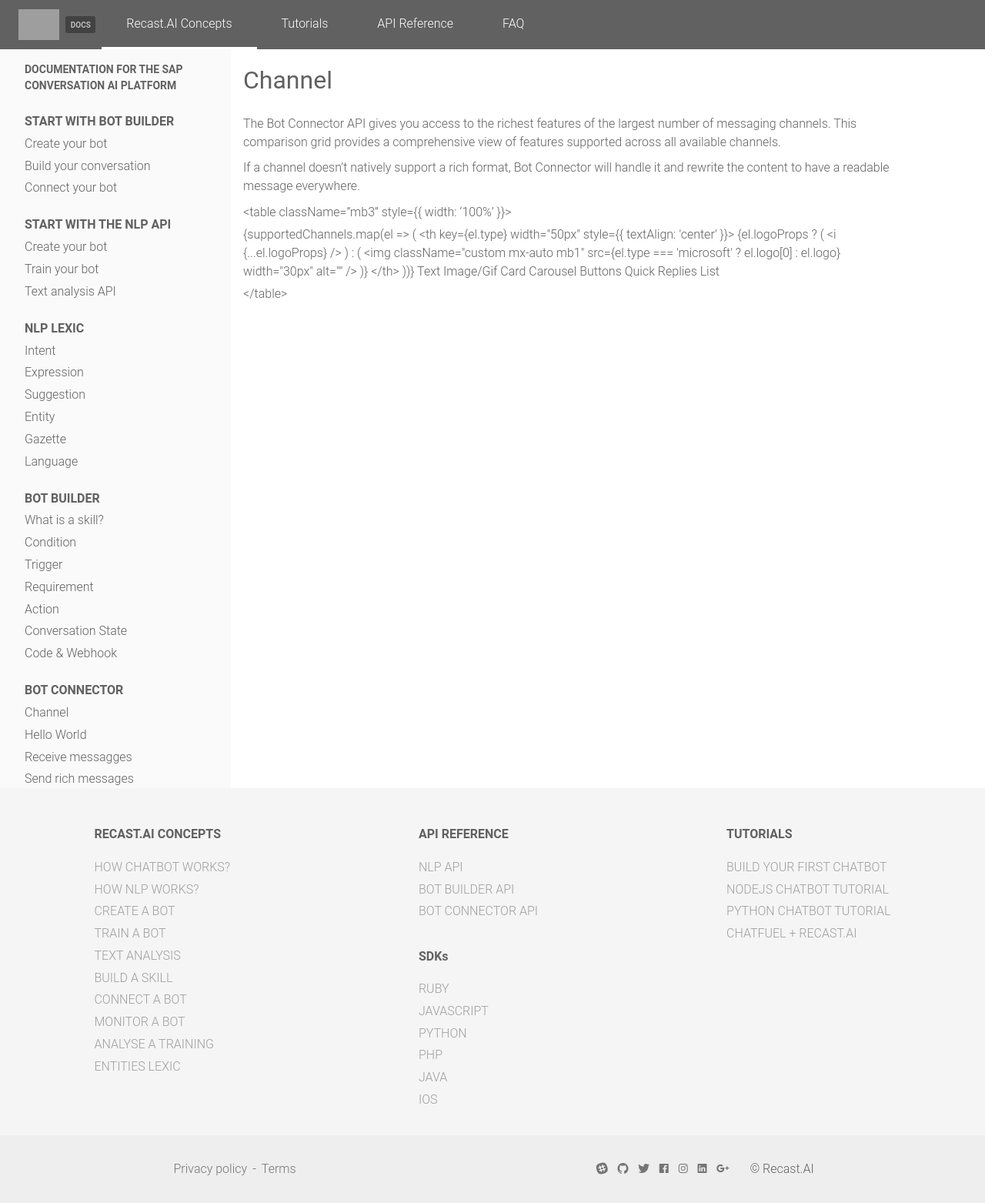
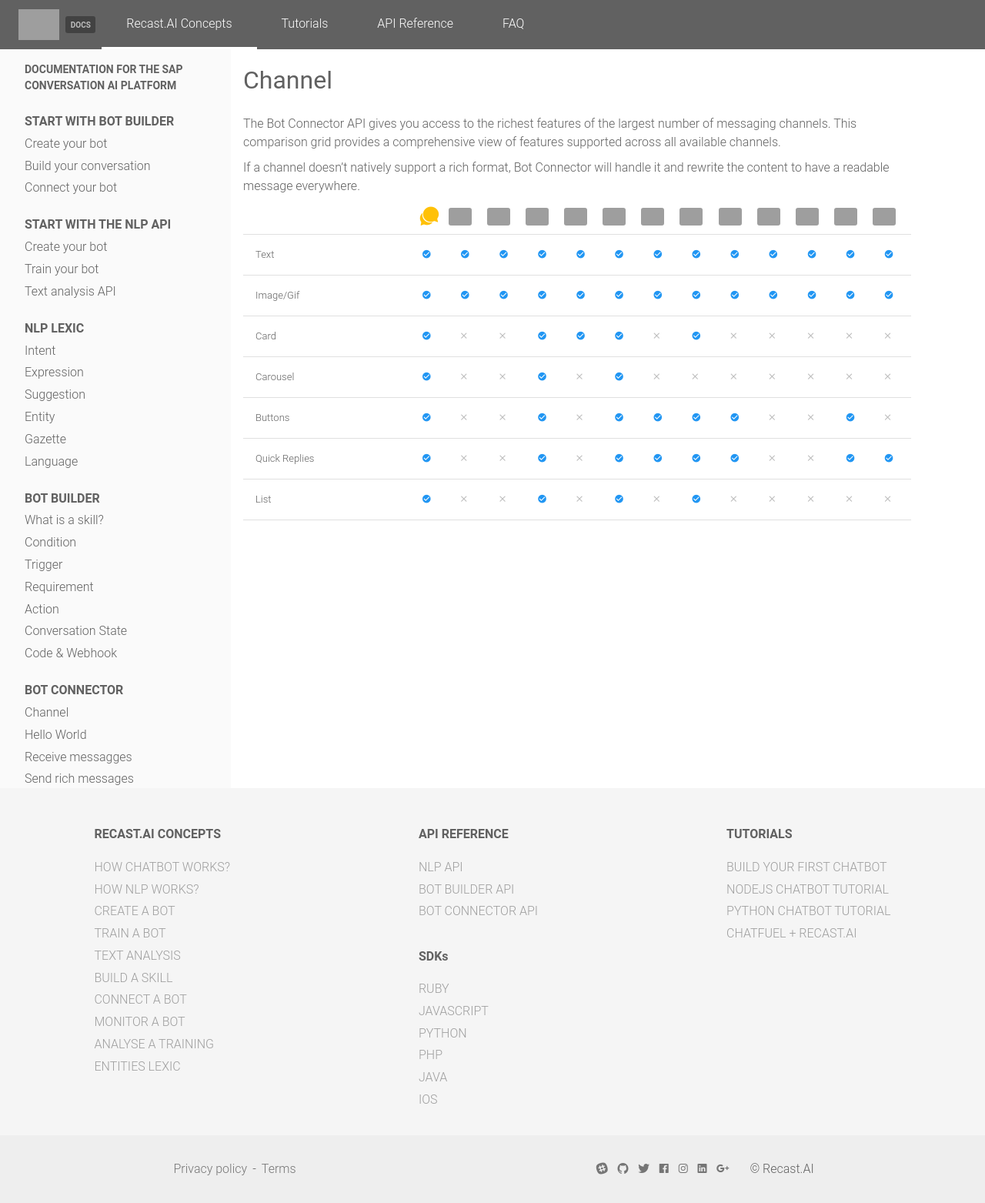
Before and after one commit to SAP-archive/docs, a Jekyll site: the page built from concepts/bot_connector/channel.md, in a window 1280 px wide. Shown: the whole page at 77% size. Built offline with Jekyll 4.4.1, drawn with Linux system fonts in a browser that asks for light colours; nearby versions of some CDN libraries; a script that is not in the unit is left out; grey boxes are pictures that could not be loaded.

Commit message:
feat(channels) display channels tables

```diff
--- a/_sass/recast/_concept.scss
+++ b/_sass/recast/_concept.scss
@@ -32,6 +32,10 @@
       margin: 0.5rem 0;
       border-radius: 3px;
       box-shadow: 0px 0px 25px rgba(0, 0, 0, 0.3);
+
+      &.noShadow {
+        box-shadow: 0 0 0 0;
+      }
     }
 
     ul {
--- a/concepts/bot_connector/channel.md
+++ b/concepts/bot_connector/channel.md
@@ -9,299 +9,163 @@
 
 If a channel doesn't natively support a rich format, Bot Connector will handle it and rewrite the content to have a readable message everywhere.
 
-<table className="mb3" style={{ width: '100%' }}>
-  <thead>
+<table class="mb3" style="width: 100%;">
+    <thead>
     <tr>
-      <th width="25%" />
-      {supportedChannels.map(el => (
-        <th key={el.type} width="50px" style={{ textAlign: 'center' }}>
-          {el.logoProps ? (
-            <i {...el.logoProps} />
-          ) : (
-            <img
-              className="custom mx-auto mb1"
-              src={el.type === 'microsoft' ? el.logo[0] : el.logo}
-              width="30px"
-              alt=""
-            />
-          )}
+        <th width="25%"></th>
+        <th width="50px" style="text-align: center;"><i class="ion-ios-chatbubbles c-amber-500"
+                                                        style="font-size: 30px; width: 40px; margin: 0px 0.5rem;"></i>
         </th>
-      ))}
+        <th width="50px" style="text-align: center;"><img class="custom mx-auto mb1 noShadow"
+                                                          src="https://www.recast.ai/assets/images/integrations/callr.png" width="30px"
+                                                          alt=""></th>
+        <th width="50px" style="text-align: center;"><img class="custom mx-auto mb1 noShadow"
+                                                          src="https://www.recast.ai/assets/images/integrations/cisco.svg" width="30px"
+                                                          alt=""></th>
+        <th width="50px" style="text-align: center;"><img class="custom mx-auto mb1 noShadow"
+                                                          src="https://www.recast.ai/assets/images/integrations/kik.svg" width="30px" alt="">
+        </th>
+        <th width="50px" style="text-align: center;"><img class="custom mx-auto mb1 noShadow"
+                                                          src="https://www.recast.ai/assets/images/integrations/line.svg" width="30px"
+                                                          alt=""></th>
+        <th width="50px" style="text-align: center;"><img class="custom mx-auto mb1 noShadow"
+                                                          src="https://www.recast.ai/assets/images/integrations/messenger.svg" width="30px"
+                                                          alt=""></th>
+        <th width="50px" style="text-align: center;"><img class="custom mx-auto mb1 noShadow"
+                                                          src="https://www.recast.ai/assets/images/integrations/skype.svg" width="30px"
+                                                          alt=""></th>
+        <th width="50px" style="text-align: center;"><img class="custom mx-auto mb1 noShadow"
+                                                          src="https://www.recast.ai/assets/images/integrations/slack.svg" width="30px"
+                                                          alt=""></th>
+        <th width="50px" style="text-align: center;"><img class="custom mx-auto mb1 noShadow"
+                                                          src="https://www.recast.ai/assets/images/integrations/sapjam.png" width="30px"
+                                                          alt=""></th>
+        <th width="50px" style="text-align: center;"><img class="custom mx-auto mb1 noShadow"
+                                                          src="https://www.recast.ai/assets/images/integrations/telegram.svg" width="30px"
+                                                          alt=""></th>
+        <th width="50px" style="text-align: center;"><img class="custom mx-auto mb1 noShadow"
+                                                          src="https://www.recast.ai/assets/images/integrations/twilio.svg" width="30px"
+                                                          alt=""></th>
+        <th width="50px" style="text-align: center;"><img class="custom mx-auto mb1 noShadow"
+                                                          src="https://www.recast.ai/assets/images/integrations/twitch.svg" width="30px"
+                                                          alt=""></th>
+        <th width="50px" style="text-align: center;"><img class="custom mx-auto mb1 noShadow"
+                                                          src="https://www.recast.ai/assets/images/integrations/twitter.svg" width="30px"
+                                                          alt=""></th>
     </tr>
-  </thead>
-  <tbody>
+    </thead>
+    <tbody>
     <tr>
-      <td>Text</td>
-      <td className="center">
-        <i className="c-blue-500 ion-checkmark-circled" />
-      </td>
-      <td className="center">
-        <i className="c-blue-500 ion-checkmark-circled" />
-      </td>
-      <td className="center">
-        <i className="c-blue-500 ion-checkmark-circled" />
-      </td>
-      <td className="center">
-        <i className="c-blue-500 ion-checkmark-circled" />
-      </td>
-      <td className="center">
-        <i className="c-blue-500 ion-checkmark-circled" />
-      </td>
-      <td className="center">
-        <i className="c-blue-500 ion-checkmark-circled" />
-      </td>
-      <td className="center">
-        <i className="c-blue-500 ion-checkmark-circled" />
-      </td>
-      <td className="center">
-        <i className="c-blue-500 ion-checkmark-circled" />
-      </td>
-      <td className="center">
-        <i className="c-blue-500 ion-checkmark-circled" />
-      </td>
-      <td className="center">
-        <i className="c-blue-500 ion-checkmark-circled" />
-      </td>
-      <td className="center">
-        <i className="c-blue-500 ion-checkmark-circled" />
-      </td>
-      <td className="center">
-        <i className="c-blue-500 ion-checkmark-circled" />
-      </td>
+        <td>Text</td>
+        <td class="center"><i class="c-blue-500 ion-md-checkmark-circle"></i></td>
+        <td class="center"><i class="c-blue-500 ion-md-checkmark-circle"></i></td>
+        <td class="center"><i class="c-blue-500 ion-md-checkmark-circle"></i></td>
+        <td class="center"><i class="c-blue-500 ion-md-checkmark-circle"></i></td>
+        <td class="center"><i class="c-blue-500 ion-md-checkmark-circle"></i></td>
+        <td class="center"><i class="c-blue-500 ion-md-checkmark-circle"></i></td>
+        <td class="center"><i class="c-blue-500 ion-md-checkmark-circle"></i></td>
+        <td class="center"><i class="c-blue-500 ion-md-checkmark-circle"></i></td>
+        <td class="center"><i class="c-blue-500 ion-md-checkmark-circle"></i></td>
+        <td class="center"><i class="c-blue-500 ion-md-checkmark-circle"></i></td>
+        <td class="center"><i class="c-blue-500 ion-md-checkmark-circle"></i></td>
+        <td class="center"><i class="c-blue-500 ion-md-checkmark-circle"></i></td>
+        <td class="center"><i class="c-blue-500 ion-md-checkmark-circle"></i></td>
     </tr>
     <tr>
-      <td>Image/Gif</td>
-      <td className="center">
-        <i className="c-blue-500 ion-checkmark-circled" />
-      </td>
-      <td className="center">
-        <i className="c-blue-500 ion-checkmark-circled" />
-      </td>
-      <td className="center">
-        <i className="c-blue-500 ion-checkmark-circled " />
-      </td>
-      <td className="center">
-        <i className="c-blue-500 ion-checkmark-circled" />
-      </td>
-      <td className="center">
-        <i className="c-blue-500 ion-checkmark-circled" />
-      </td>
-      <td className="center">
-        <i className="c-blue-500 ion-checkmark-circled" />
-      </td>
-      <td className="center">
-        <i className="c-blue-500 ion-checkmark-circled" />
-      </td>
-      <td className="center">
-        <i className="c-blue-500 ion-checkmark-circled" />
-      </td>
-      <td className="center">
-        <i className="c-blue-500 ion-checkmark-circled" />
-      </td>
-      <td className="center">
-        <i className="c-blue-500 ion-checkmark-circled" />
-      </td>
-      <td className="center">
-        <i className="c-blue-500 ion-checkmark-circled" />
-      </td>
-      <td className="center">
-        <i className="c-blue-500 ion-checkmark-circled" />
-      </td>
+        <td>Image/Gif</td>
+        <td class="center"><i class="c-blue-500 ion-md-checkmark-circle"></i></td>
+        <td class="center"><i class="c-blue-500 ion-md-checkmark-circle"></i></td>
+        <td class="center"><i class="c-blue-500 ion-md-checkmark-circle "></i></td>
+        <td class="center"><i class="c-blue-500 ion-md-checkmark-circle"></i></td>
+        <td class="center"><i class="c-blue-500 ion-md-checkmark-circle"></i></td>
+        <td class="center"><i class="c-blue-500 ion-md-checkmark-circle"></i></td>
+        <td class="center"><i class="c-blue-500 ion-md-checkmark-circle"></i></td>
+        <td class="center"><i class="c-blue-500 ion-md-checkmark-circle"></i></td>
+        <td class="center"><i class="c-blue-500 ion-md-checkmark-circle"></i></td>
+        <td class="center"><i class="c-blue-500 ion-md-checkmark-circle"></i></td>
+        <td class="center"><i class="c-blue-500 ion-md-checkmark-circle"></i></td>
+        <td class="center"><i class="c-blue-500 ion-md-checkmark-circle"></i></td>
+        <td class="center"><i class="c-blue-500 ion-md-checkmark-circle"></i></td>
     </tr>
     <tr>
-      <td>Card</td>
-      <td className="center">
-        <i className="c-blue-500 ion-checkmark-circled" />
-      </td>
-      <td className="center">
-        <i className="c-grey-400 ion-close" />
-      </td>
-      <td className="center">
-        <i className="c-grey-400 ion-close" />
-      </td>
-      <td className="center">
-        <i className="c-blue-500 ion-checkmark-circled" />
-      </td>
-      <td className="center">
-        <i className="c-blue-500 ion-checkmark-circled" />
-      </td>
-      <td className="center">
-        <i className="c-blue-500 ion-checkmark-circled" />
-      </td>
-      <td className="center">
-        <i className="c-grey-400 ion-close" />
-      </td>
-      <td className="center">
-        <i className="c-blue-500 ion-checkmark-circled" />
-      </td>
-      <td className="center">
-        <i className="c-grey-400 ion-close" />
-      </td>
-      <td className="center">
-        <i className="c-grey-400 ion-close" />
-      </td>
-      <td className="center">
-        <i className="c-grey-400 ion-close" />
-      </td>
-      <td className="center">
-        <i className="c-grey-400 ion-close" />
-      </td>
+        <td>Card</td>
+        <td class="center"><i class="c-blue-500 ion-md-checkmark-circle"></i></td>
+        <td class="center"><i class="c-grey-400 ion-md-close"></i></td>
+        <td class="center"><i class="c-grey-400 ion-md-close"></i></td>
+        <td class="center"><i class="c-blue-500 ion-md-checkmark-circle"></i></td>
+        <td class="center"><i class="c-blue-500 ion-md-checkmark-circle"></i></td>
+        <td class="center"><i class="c-blue-500 ion-md-checkmark-circle"></i></td>
+        <td class="center"><i class="c-grey-400 ion-md-close"></i></td>
+        <td class="center"><i class="c-blue-500 ion-md-checkmark-circle"></i></td>
+        <td class="center"><i class="c-grey-400 ion-md-close"></i></td>
+        <td class="center"><i class="c-grey-400 ion-md-close"></i></td>
+        <td class="center"><i class="c-grey-400 ion-md-close"></i></td>
+        <td class="center"><i class="c-grey-400 ion-md-close"></i></td>
+        <td class="center"><i class="c-grey-400 ion-md-close"></i></td>
     </tr>
     <tr>
-      <td>Carousel</td>
-      <td className="center">
-        <i className="c-blue-500 ion-checkmark-circled" />
-      </td>
-      <td className="center">
-        <i className="c-grey-400 ion-close" />
-      </td>
-      <td className="center">
-        <i className="c-grey-400 ion-close" />
-      </td>
-      <td className="center">
-        <i className="c-blue-500 ion-checkmark-circled" />
-      </td>
-      <td className="center">
-        <i className="c-grey-400 ion-close" />
-      </td>
-      <td className="center">
-        <i className="c-blue-500 ion-checkmark-circled" />
-      </td>
-      <td className="center">
-        <i className="c-grey-400 ion-close" />
-      </td>
-      <td className="center">
-        <i className="c-grey-400 ion-close" />
-      </td>
-      <td className="center">
-        <i className="c-grey-400 ion-close" />
-      </td>
-      <td className="center">
-        <i className="c-grey-400 ion-close" />
-      </td>
-      <td className="center">
-        <i className="c-grey-400 ion-close" />
-      </td>
-      <td className="center">
-        <i className="c-grey-400 ion-close" />
-      </td>
+        <td>Carousel</td>
+        <td class="center"><i class="c-blue-500 ion-md-checkmark-circle"></i></td>
+        <td class="center"><i class="c-grey-400 ion-md-close"></i></td>
+        <td class="center"><i class="c-grey-400 ion-md-close"></i></td>
+        <td class="center"><i class="c-blue-500 ion-md-checkmark-circle"></i></td>
+        <td class="center"><i class="c-grey-400 ion-md-close"></i></td>
+        <td class="center"><i class="c-blue-500 ion-md-checkmark-circle"></i></td>
+        <td class="center"><i class="c-grey-400 ion-md-close"></i></td>
+        <td class="center"><i class="c-grey-400 ion-md-close"></i></td>
+        <td class="center"><i class="c-grey-400 ion-md-close"></i></td>
+        <td class="center"><i class="c-grey-400 ion-md-close"></i></td>
+        <td class="center"><i class="c-grey-400 ion-md-close"></i></td>
+        <td class="center"><i class="c-grey-400 ion-md-close"></i></td>
+        <td class="center"><i class="c-grey-400 ion-md-close"></i></td>
     </tr>
     <tr>
-      <td>Buttons</td>
-      <td className="center">
-        <i className="c-blue-500 ion-checkmark-circled" />
-      </td>
-      <td className="center">
-        <i className="c-grey-400 ion-close" />
-      </td>
-      <td className="center">
-        <i className="c-grey-400 ion-close" />
-      </td>
-      <td className="center">
-        <i className="c-blue-500 ion-checkmark-circled" />
-      </td>
-      <td className="center">
-        <i className="c-grey-400 ion-close" />
-      </td>
-      <td className="center">
-        <i className="c-blue-500 ion-checkmark-circled" />
-      </td>
-      <td className="center">
-        <i className="c-blue-500 ion-checkmark-circled" />
-      </td>
-      <td className="center">
-        <i className="c-blue-500 ion-checkmark-circled" />
-      </td>
-      <td className="center">
-        <i className="c-blue-500 ion-checkmark-circled" />
-      </td>
-      <td className="center">
-        <i className="c-grey-400 ion-close" />
-      </td>
-      <td className="center">
-        <i className="c-grey-400 ion-close" />
-      </td>
-      <td className="center">
-        <i className="c-blue-500 ion-checkmark-circled" />
-      </td>
+        <td>Buttons</td>
+        <td class="center"><i class="c-blue-500 ion-md-checkmark-circle"></i></td>
+        <td class="center"><i class="c-grey-400 ion-md-close"></i></td>
+        <td class="center"><i class="c-grey-400 ion-md-close"></i></td>
+        <td class="center"><i class="c-blue-500 ion-md-checkmark-circle"></i></td>
+        <td class="center"><i class="c-grey-400 ion-md-close"></i></td>
+        <td class="center"><i class="c-blue-500 ion-md-checkmark-circle"></i></td>
+        <td class="center"><i class="c-blue-500 ion-md-checkmark-circle"></i></td>
+        <td class="center"><i class="c-blue-500 ion-md-checkmark-circle"></i></td>
+        <td class="center"><i class="c-blue-500 ion-md-checkmark-circle"></i></td>
+        <td class="center"><i class="c-grey-400 ion-md-close"></i></td>
+        <td class="center"><i class="c-grey-400 ion-md-close"></i></td>
+        <td class="center"><i class="c-blue-500 ion-md-checkmark-circle"></i></td>
+        <td class="center"><i class="c-grey-400 ion-md-close"></i></td>
     </tr>
     <tr>
-      <td>Quick Replies</td>
-      <td className="center">
-        <i className="c-blue-500 ion-checkmark-circled" />
-      </td>
-      <td className="center">
-        <i className="c-grey-400 ion-close" />
-      </td>
-      <td className="center">
-        <i className="c-grey-400 ion-close" />
-      </td>
-      <td className="center">
-        <i className="c-blue-500 ion-checkmark-circled" />
-      </td>
-      <td className="center">
-        <i className="c-grey-400 ion-close" />
-      </td>
-      <td className="center">
-        <i className="c-blue-500 ion-checkmark-circled" />
-      </td>
-      <td className="center">
-        <i className="c-blue-500 ion-checkmark-circled" />
-      </td>
-      <td className="center">
-        <i className="c-blue-500 ion-checkmark-circled" />
-      </td>
-      <td className="center">
-        <i className="c-blue-500 ion-checkmark-circled" />
-      </td>
-      <td className="center">
-        <i className="c-grey-400 ion-close" />
-      </td>
-      <td className="center">
-        <i className="c-grey-400 ion-close" />
-      </td>
-      <td className="center">
-        <i className="c-blue-500 ion-checkmark-circled" />
-      </td>
+        <td>Quick Replies</td>
+        <td class="center"><i class="c-blue-500 ion-md-checkmark-circle"></i></td>
+        <td class="center"><i class="c-grey-400 ion-md-close"></i></td>
+        <td class="center"><i class="c-grey-400 ion-md-close"></i></td>
+        <td class="center"><i class="c-blue-500 ion-md-checkmark-circle"></i></td>
+        <td class="center"><i class="c-grey-400 ion-md-close"></i></td>
+        <td class="center"><i class="c-blue-500 ion-md-checkmark-circle"></i></td>
+        <td class="center"><i class="c-blue-500 ion-md-checkmark-circle"></i></td>
+        <td class="center"><i class="c-blue-500 ion-md-checkmark-circle"></i></td>
+        <td class="center"><i class="c-blue-500 ion-md-checkmark-circle"></i></td>
+        <td class="center"><i class="c-grey-400 ion-md-close"></i></td>
+        <td class="center"><i class="c-grey-400 ion-md-close"></i></td>
+        <td class="center"><i class="c-blue-500 ion-md-checkmark-circle"></i></td>
+        <td class="center"><i class="c-blue-500 ion-md-checkmark-circle"></i></td>
     </tr>
     <tr>
-      <td>List</td>
-      <td className="center">
-        <i className="c-blue-500 ion-checkmark-circled" />
-      </td>
-      <td className="center">
-        <i className="c-grey-400 ion-close" />
-      </td>
-      <td className="center">
-        <i className="c-grey-400 ion-close" />
-      </td>
-      <td className="center">
-        <i className="c-blue-500 ion-checkmark-circled" />
-      </td>
-      <td className="center">
-        <i className="c-grey-400 ion-close" />
-      </td>
-      <td className="center">
-        <i className="c-blue-500 ion-checkmark-circled" />
-      </td>
-      <td className="center">
-        <i className="c-grey-400 ion-close" />
-      </td>
-      <td className="center">
-        <i className="c-blue-500 ion-checkmark-circled" />
-      </td>
-      <td className="center">
-        <i className="c-grey-400 ion-close" />
-      </td>
-      <td className="center">
-        <i className="c-grey-400 ion-close" />
-      </td>
-      <td className="center">
-        <i className="c-grey-400 ion-close" />
-      </td>
-      <td className="center">
-        <i className="c-grey-400 ion-close" />
-      </td>
+        <td>List</td>
+        <td class="center"><i class="c-blue-500 ion-md-checkmark-circle"></i></td>
+        <td class="center"><i class="c-grey-400 ion-md-close"></i></td>
+        <td class="center"><i class="c-grey-400 ion-md-close"></i></td>
+        <td class="center"><i class="c-blue-500 ion-md-checkmark-circle"></i></td>
+        <td class="center"><i class="c-grey-400 ion-md-close"></i></td>
+        <td class="center"><i class="c-blue-500 ion-md-checkmark-circle"></i></td>
+        <td class="center"><i class="c-grey-400 ion-md-close"></i></td>
+        <td class="center"><i class="c-blue-500 ion-md-checkmark-circle"></i></td>
+        <td class="center"><i class="c-grey-400 ion-md-close"></i></td>
+        <td class="center"><i class="c-grey-400 ion-md-close"></i></td>
+        <td class="center"><i class="c-grey-400 ion-md-close"></i></td>
+        <td class="center"><i class="c-grey-400 ion-md-close"></i></td>
+        <td class="center"><i class="c-grey-400 ion-md-close"></i></td>
     </tr>
-  </tbody>
+    </tbody>
 </table>
```
